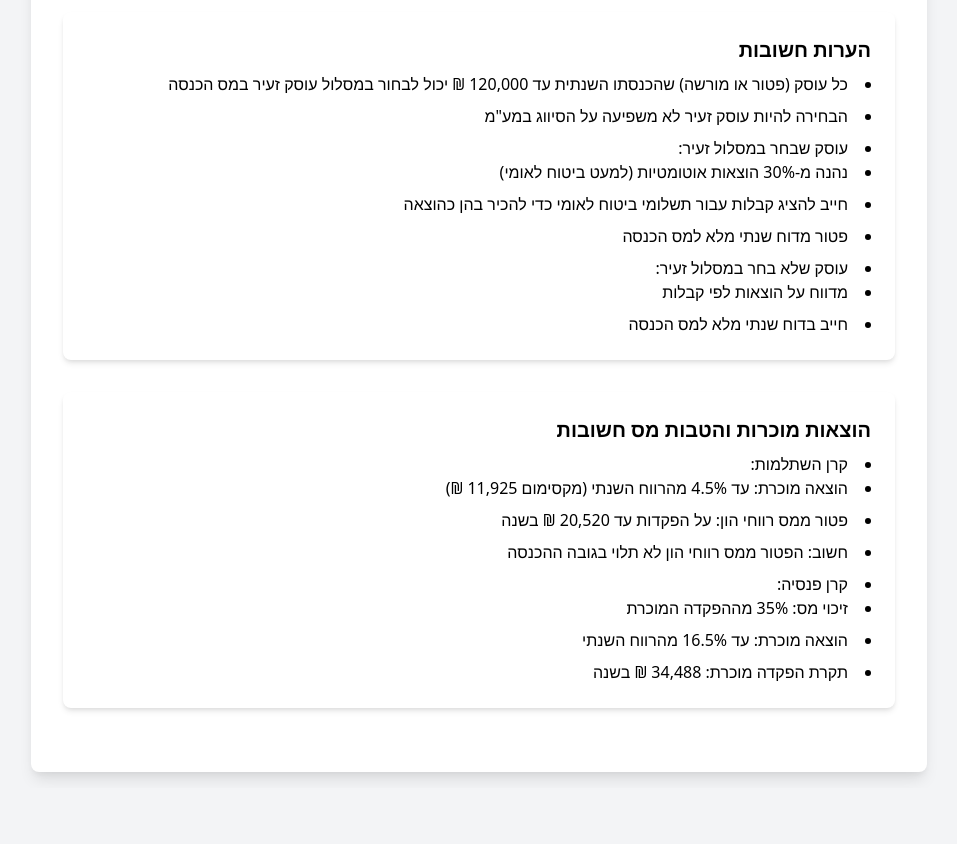
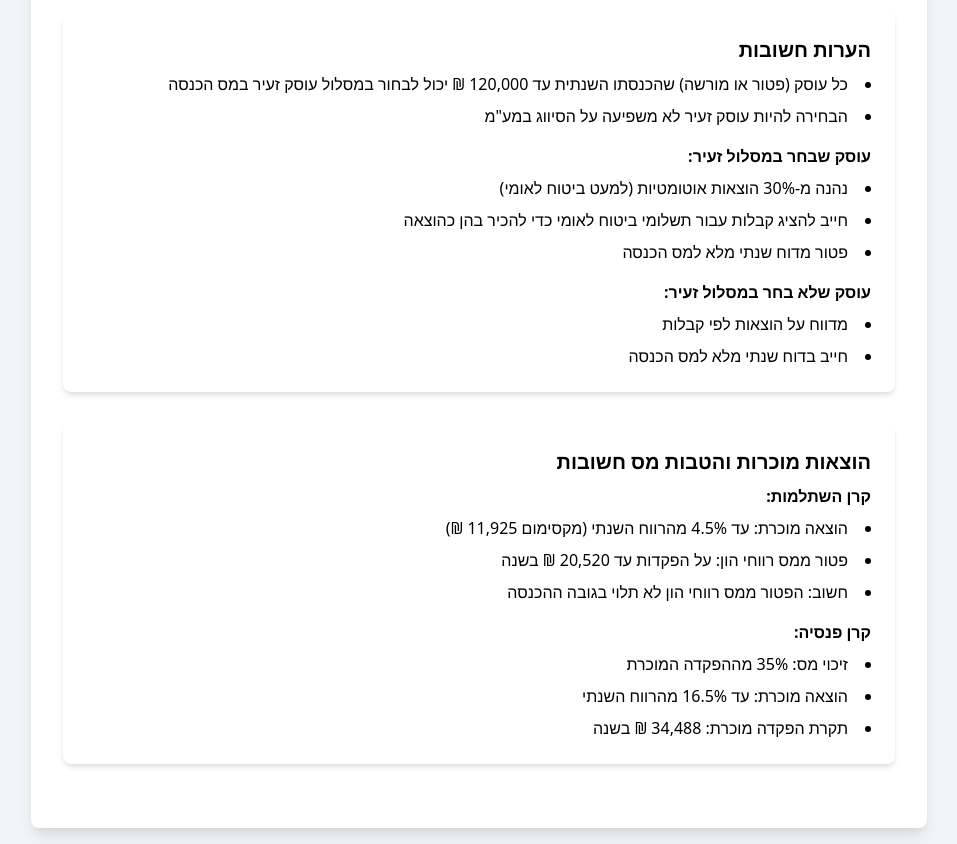
Before and after one commit to Zevik/Atsmai, a Next.js app: page / in a window 1280 px wide. Shown: the part 1040-1884 px from the top of the page, without its empty margins (161-1118 px from the left). Before the commit the page ends 1828 px from the top, so only its background shows below. Built offline with nearby package versions, Linux system fonts and the light colour scheme.

Commit message:
Update formatting for sub-headers

```diff
--- a/pages/index.js
+++ b/pages/index.js
@@ -92,39 +92,41 @@ export default function Home() {
           <ul className="list-disc list-inside">
             <li>כל עוסק (פטור או מורשה) שהכנסתו השנתית עד 120,000 ₪ יכול לבחור במסלול עוסק זעיר במס הכנסה</li>
             <li>הבחירה להיות עוסק זעיר לא משפיעה על הסיווג במע"מ</li>
-            <li>עוסק שבחר במסלול זעיר:
+          </ul>
+          <div className="mt-4">
+            <h3 className="font-bold mb-2">עוסק שבחר במסלול זעיר:</h3>
             <ul className="list-disc list-inside ml-4">
               <li>נהנה מ-30% הוצאות אוטומטיות (למעט ביטוח לאומי)</li>
               <li>חייב להציג קבלות עבור תשלומי ביטוח לאומי כדי להכיר בהן כהוצאה</li>
               <li>פטור מדוח שנתי מלא למס הכנסה</li>
             </ul>
-            </li>
-            <li>עוסק שלא בחר במסלול זעיר:
+          </div>
+          <div className="mt-4">
+            <h3 className="font-bold mb-2">עוסק שלא בחר במסלול זעיר:</h3>
             <ul className="list-disc list-inside ml-4">
               <li>מדווח על הוצאות לפי קבלות</li>
               <li>חייב בדוח שנתי מלא למס הכנסה</li>
             </ul>
-            </li>
-          </ul>
+          </div>
         </section>
         <section className="mb-8">
           <h2 className="text-xl font-semibold mb-2">הוצאות מוכרות והטבות מס חשובות</h2>
-          <ul className="list-disc list-inside">
-            <li>קרן השתלמות:
+          <div>
+            <h3 className="font-bold mb-2">קרן השתלמות:</h3>
             <ul className="list-disc list-inside ml-4">
               <li>הוצאה מוכרת: עד 4.5% מהרווח השנתי (מקסימום 11,925 ₪)</li>
               <li>פטור ממס רווחי הון: על הפקדות עד 20,520 ₪ בשנה</li>
               <li>חשוב: הפטור ממס רווחי הון לא תלוי בגובה ההכנסה</li>
             </ul>
-            </li>
-            <li>קרן פנסיה:
+          </div>
+          <div className="mt-4">
+            <h3 className="font-bold mb-2">קרן פנסיה:</h3>
             <ul className="list-disc list-inside ml-4">
               <li>זיכוי מס: 35% מההפקדה המוכרת</li>
               <li>הוצאה מוכרת: עד 16.5% מהרווח השנתי</li>
               <li>תקרת הפקדה מוכרת: 34,488 ₪ בשנה</li>
             </ul>
-            </li>
-          </ul>
+          </div>
         </section>
       </div>
     </div>
```
Lines whose indentation alone changed are shown as unchanged.
